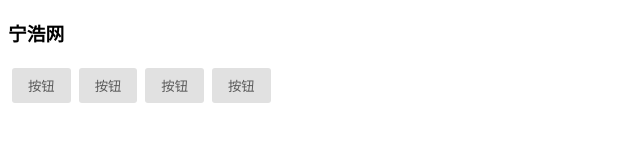
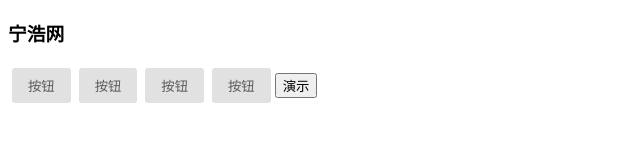
Before and after one commit to rockts/ninghao-vue, a Vue app: page / in a window 1280 px wide. Shown: the top 163 px of the page, without its empty margins (0-640 px from the left). Built offline with nearby package versions, Linux system fonts and the light colour scheme.

Commit message:
scoped：限定组件样式的应用范围

```diff
--- a/src/app/app.vue
+++ b/src/app/app.vue
@@ -4,10 +4,12 @@
   <AppButton />
   <app-button></app-button>
   <app-button />
+  <AppDemoButton />
 </template>
 
 <script>
 import AppButton from './components/app-button';
+import AppDemoButton from './components/app-demo-button';
 
 export default {
   data() {
@@ -16,7 +18,7 @@
     };
   },
 
-  components: { AppButton },
+  components: { AppButton, AppDemoButton },
 };
 </script>
 
--- a/src/app/components/app-button.vue
+++ b/src/app/components/app-button.vue
@@ -2,7 +2,7 @@
   <button class="button">按钮</button>
 </template>
 
-<style>
+<style scoped>
 .button {
   outline: none;
   border: none;
--- /dev/null
+++ b/src/app/components/app-demo-button.vue
@@ -0,0 +1,3 @@
+<template>
+  <button class="button">演示</button>
+</template>
```
